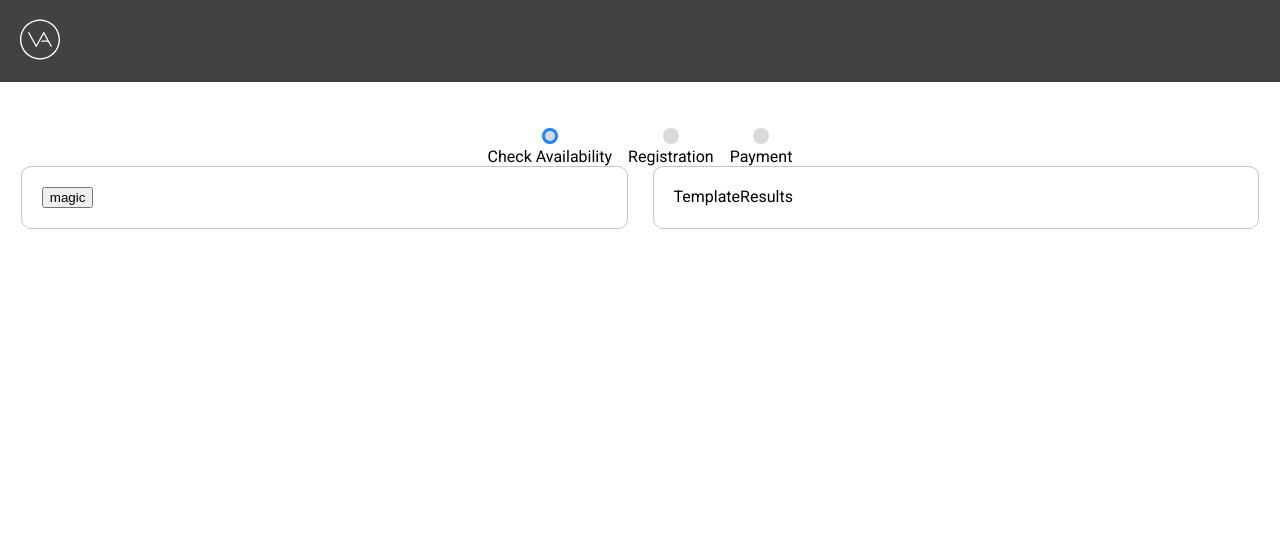
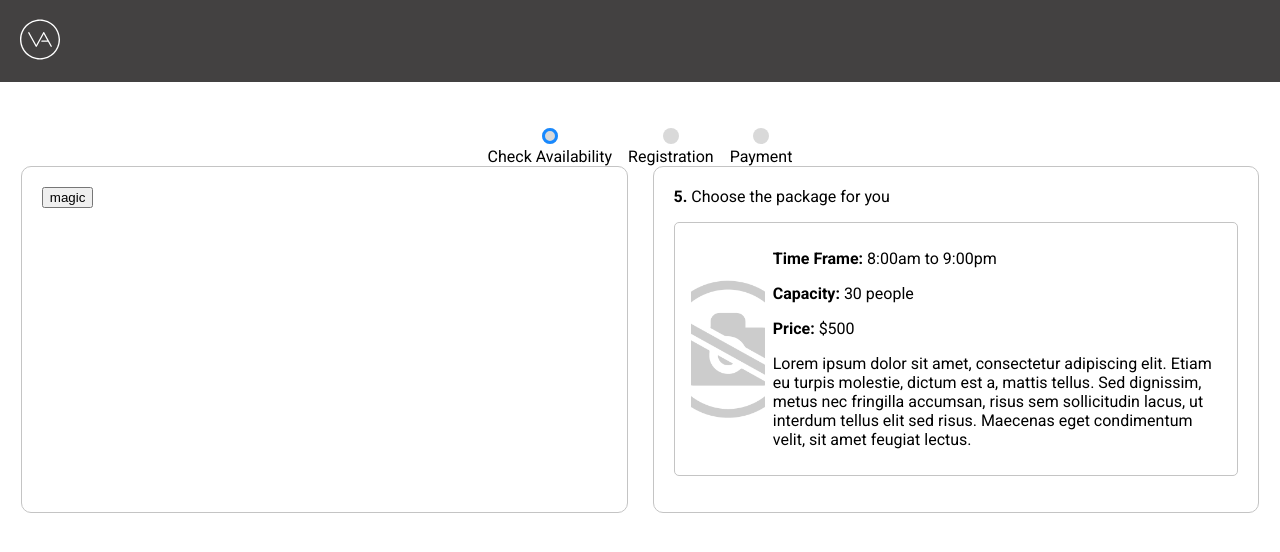
Before and after one commit to nicksiuxs/hackthon, a React (Create React App) app: page / in a window 1280 px wide. Shown: the top 552 px of the page. Built offline with nearby package versions, Linux system fonts and the light colour scheme.

Commit message:
template view

```diff
--- /dev/null
+++ b/src/components/Template/Template.css
@@ -0,0 +1,20 @@
+.template {
+    padding: 0.625rem 1rem;
+    border: 1px solid #C4C4C4;
+    border-radius: 5px;
+    min-height: 5rem;
+
+    display: flex;
+    flex-direction: row;
+    gap: .5rem;
+}
+
+.template .image{
+    width: 20rem;
+}
+
+.template .image img{
+    width: 100%;
+    height: 100%;
+    object-fit: cover;
+}
--- /dev/null
+++ b/src/components/Template/Template.js
@@ -0,0 +1,31 @@
+import React from "react";
+import "./Template.css";
+import labels from "../../labels";
+
+const Template = (props) => {
+  const { timeFrame, capacity, price, description } = props;
+  return (
+    <div className="template">
+      <div className="image">
+        <img src="/no-photo.png" alt="template img" />
+      </div>
+      <div className="info">
+        <p>
+          <b>{labels.time_frame} </b>
+          {timeFrame}
+        </p>
+        <p>
+          <b>{labels.capacity} </b>
+          {capacity}&nbsp;people
+        </p>
+        <p>
+          <b>{labels.price} </b>
+          {price}
+        </p>
+        <p>{description}</p>
+      </div>
+    </div>
+  );
+};
+
+export default Template;
--- a/src/labels.js
+++ b/src/labels.js
@@ -4,7 +4,7 @@ const labels = {
     address: "Address",
     apply_code: "Apply Code",
     availability: "Availability",
-    capacity: "Capacity",
+    capacity: "Capacity:",
     card_information: "Card information",
     card_number: "Card number",
     cardhold_name: "Cardholder Name",
@@ -31,7 +31,7 @@ const labels = {
     payment: "Payment",
     personal_information: "Personal information",
     phone: "Phone",
-    price: "Price",
+    price: "Price:",
     registration: "Registration",
     security_details: "Security details",
     select_category: "Select a category according to your activity",
--- a/src/pages/Home/Home.js
+++ b/src/pages/Home/Home.js
@@ -1,6 +1,6 @@
 import React from 'react';
 import AvailabilityFilters from './components/AvailabilityFilters/AvailabilityFilters';
-import TemplateResults from './components/TemplateResults';
+import TemplateResults from './components/TemplateResults/TemplateResults';
 import './Home.css';
 
 const Home = () => {
--- a/src/pages/Home/components/TemplateResults.js
+++ /dev/null
@@ -1,9 +0,0 @@
-import React from 'react'
-
-const TemplateResults = () => {
-  return (
-    <div className='panel panel-50'>TemplateResults</div>
-  )
-}
-
-export default TemplateResults
--- /dev/null
+++ b/src/pages/Home/components/TemplateResults/TemplateResults.css
@@ -0,0 +1,6 @@
+.template-container {
+    display: flex;
+    flex-direction: column;
+    gap: 1rem;
+    padding: 1rem 0;
+}
--- /dev/null
+++ b/src/pages/Home/components/TemplateResults/TemplateResults.js
@@ -0,0 +1,21 @@
+import React from "react";
+import Template from "../../../../components/Template/Template";
+import './TemplateResults.css';
+
+const TemplateResults = () => {
+  return (
+    <div className="panel panel-50">
+      <b>5. </b>Choose the package for you
+      <div className="template-container">
+        <Template
+          timeFrame="8:00am to 9:00pm"
+          capacity={30}
+          price="$500"
+          description="Lorem ipsum dolor sit amet, consectetur adipiscing elit. Etiam eu turpis molestie, dictum est a, mattis tellus. Sed dignissim, metus nec fringilla accumsan, risus sem sollicitudin lacus, ut interdum tellus elit sed risus. Maecenas eget condimentum velit, sit amet feugiat lectus."
+        />
+      </div>
+    </div>
+  );
+};
+
+export default TemplateResults;
```
Also changed, not shown: public/no-photo.png (added).
